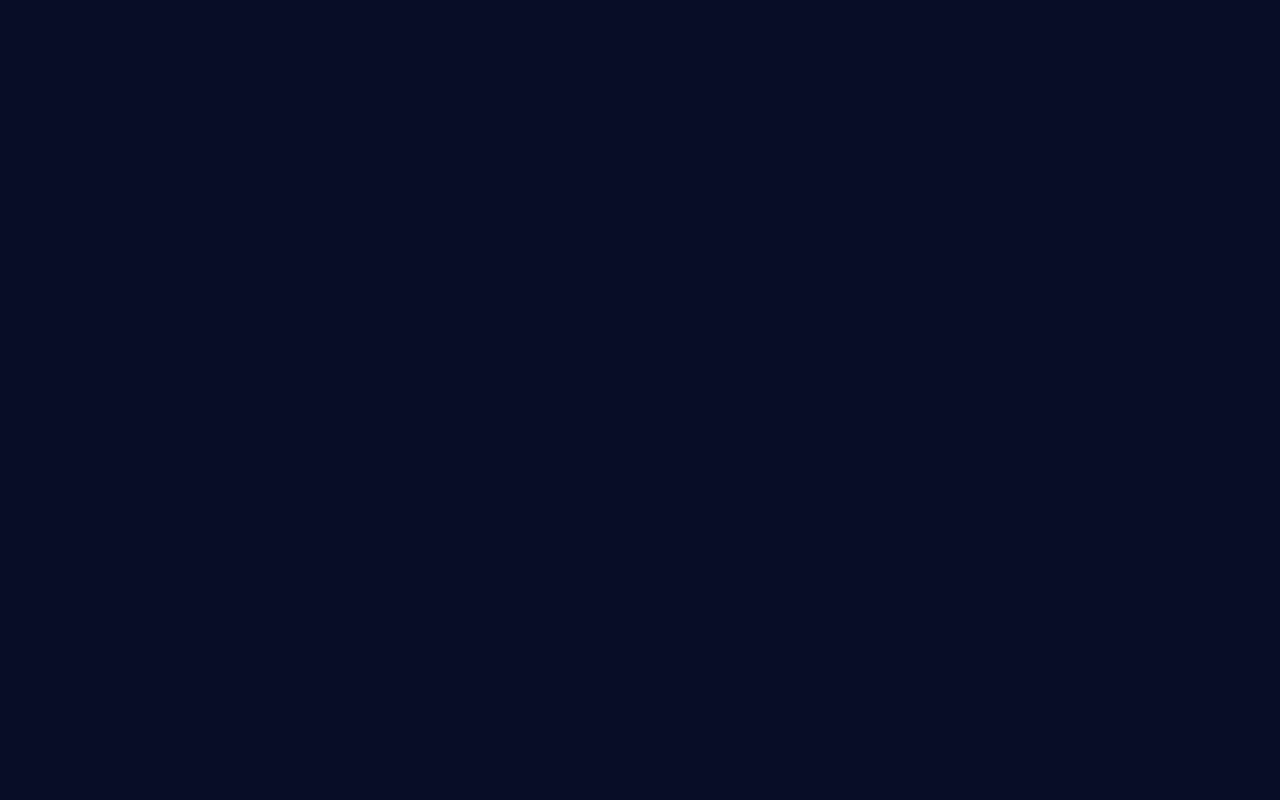
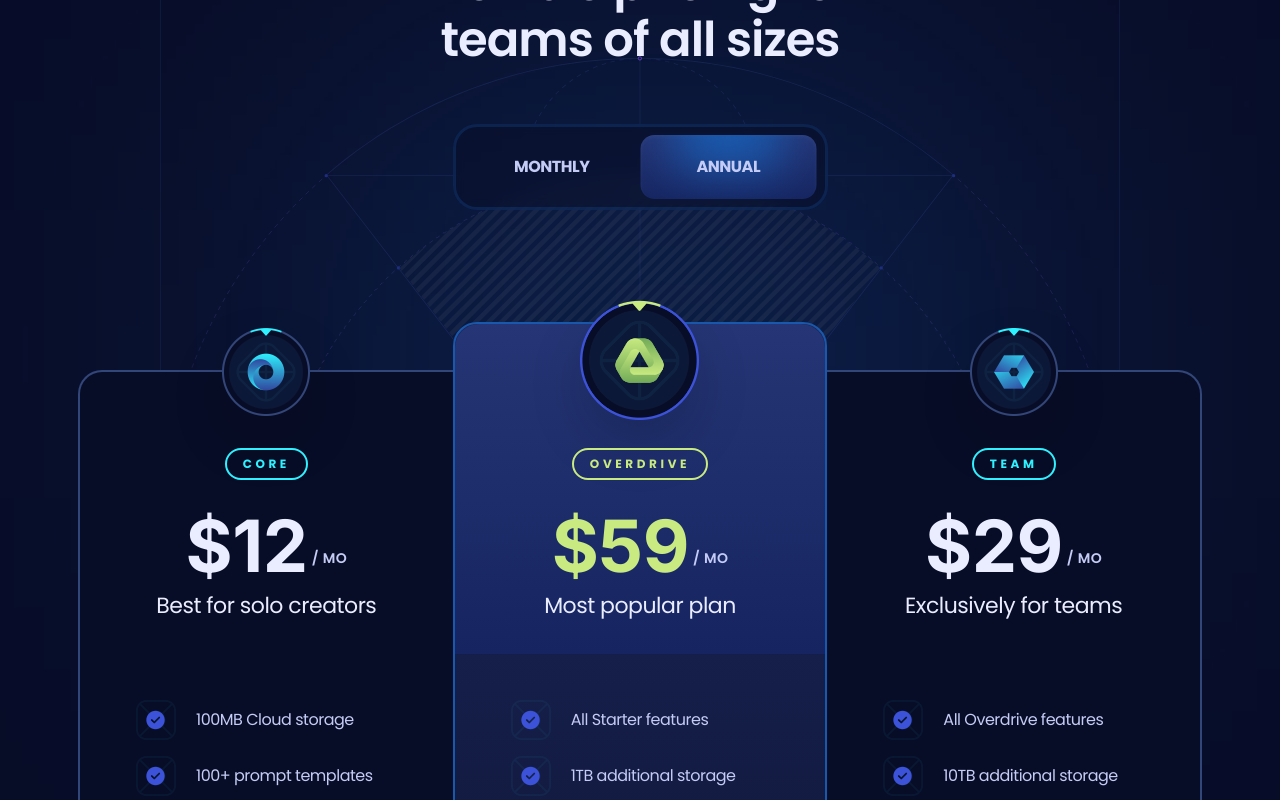
Before and after one commit to AhmadAli-68/Xora-UI, a React (Vite) app: page / in a window 1280 px wide. Shown: the part 1960-2760 px from the top of the page. Before the commit the page ends 1804 px from the top, so only its background shows below. Built offline with nearby package versions, Linux system fonts and the light colour scheme.

Commit message:
Implement the Pricing section

```diff
--- a/package.json
+++ b/package.json
@@ -13,6 +13,7 @@
     "@tailwindcss/vite": "^4.3.3",
     "clsx": "^2.1.1",
     "react": "^19.3.1",
+    "react-countup": "^6.5.3",
     "react-dom": "^19.3.1",
     "react-scroll": "^1.9.3",
     "tailwindcss": "^4.3.3"
--- a/src/App.jsx
+++ b/src/App.jsx
@@ -1,6 +1,7 @@
 import Features from './sections/Features'
 import Header from './sections/Header'
 import Hero from './sections/Hero'
+import Pricing from './sections/Pricing'
 
 const App = () => {
   return (
@@ -8,6 +9,7 @@ const App = () => {
       <Header />
       <Hero />
       <Features />
+      <Pricing />
     </main>
   )
 }
--- a/src/index.css
+++ b/src/index.css
@@ -70,7 +70,7 @@
   --leading-12: 48px;
 
   /* border-radius */
-  --radius-20: 20px;
+  --radius-14: 14px;
   --radius-20: 20px;
   --radius-40: 40px;
   --radius-half: 50%;
--- a/src/sections/Header.jsx
+++ b/src/sections/Header.jsx
@@ -57,7 +57,7 @@ const Header = () => {
                 <li className='nav-logo'>
                   <Link
                     to='hero'
-                    offset={-200}
+                    offset={-250}
                     spy={true}
                     smooth={true}
                     className={clsx('max-lg:hidden transition-transform duration-500 cursor-pointer')}
--- /dev/null
+++ b/src/sections/Pricing.jsx
@@ -0,0 +1,157 @@
+import clsx from 'clsx';
+import { useState } from 'react';
+import { Element } from 'react-scroll';
+import { plans } from '../constants';
+import CountUp from 'react-countup';
+import CustomButton from '../components/CustomButton';
+
+const Pricing = () => {
+  const [Monthly, setMonthly] = useState(false);
+
+  console.log(CountUp)
+
+  return (
+    <section>
+      <Element name='pricing'>
+        <div className='container'>
+          <div className='max-w-960 pricing-head_before relative mx-auto border-l border-r border-s2 bg-s1/50 pb-40 pt-28 max-xl:max-w-4xl max-lg:border-none max-md:pb-32 max-md:pt-16'>
+            <h3 className='h3 max-lg:h4 max-md:h5 z-3 relative mx-auto mb-14 max-w-lg text-center text-p4 max-md:mb-11 max-sm:max-w-sm'>
+              Flexible pricing for teams of all sizes
+            </h3>
+
+            <div className='relative z-4 mx-auto flex w-93.75 rounded-3xl border-[3px] border-s4/25 bg-s1/50 p-2 backdrop-blur-[6px] max-md:w-77.5'>
+              <button
+                onClick={() => setMonthly(true)}
+                className={clsx('pricing-head_btn cursor-pointer', Monthly && 'text-p4')}
+              >
+                Monthly
+              </button>
+              <button
+                onClick={() => setMonthly(false)}
+                className={clsx('pricing-head_btn cursor-pointer', !Monthly && 'text-p4')}
+              >
+                Annual
+              </button>
+
+              <div className={clsx(
+                'g4 rounded-14 before:h-100 pricing-head_btn_before absolute left-2 top-2 h-[calc(100%-16px)] w-[calc(50%-8px)] overflow-hidden shadow-400 transition-transform duration-500',
+                !Monthly && 'translate-x-full'
+              )} />
+            </div>
+
+            <div className='pricing-bg'>
+              <img
+                src='/images/bg-outlines.svg'
+                width={960}
+                height={380}
+                className='relative z-2'
+                alt='outlines' />
+              <img
+                src='/images/bg-outlines-fill.png'
+                width={960}
+                height={380}
+                className='absolute inset-0 opacity-5 mix-blend-soft-light'
+                alt='outlines' />
+            </div>
+          </div>
+
+          {/* Pricing section */}
+          <div className='scroll-hide relative z-2 -mt-12 flex items-start max-xl:gap-5 max-xl:overflow-auto max-xl:pt-6'>
+            {plans.map((plan, index) => (
+              <div
+                key={plan.id}
+                className='pricing-plan_first pricing-plan_last pricing-plan_odd pricing-plan_even relative border-2 p-7 min-w-80 max-lg:rounded-3xl xl:w-[calc(33.33%+2px)]'
+              >
+                {index === 1 && (
+                  <div className='g4 absolute h-330 left-0 right-0 top-0 z-1 rounded-tl-3xl rounded-tr-3xl' />
+                )}
+
+                <div className={clsx(
+                  'absolute left-0 right-0 z-2 flex items-center justify-center',
+                  index === 1 ? '-top-6' : '-top-6 xl:-top-11'
+                )}>
+                  <img
+                    src={plan.logo}
+                    className={clsx(
+                      'object-contain drop-shadow-2xl',
+                      index === 1 ? 'size-30' : 'size-22'
+                    )}
+                    alt={plan.title} />
+                </div>
+
+                <div className={clsx(
+                  'relative flex flex-col items-center',
+                  index === 1 ? 'pt-24' : 'pt-12'
+                )}>
+                  <div className={clsx(
+                    'small-2 rounded-20 z-2 mx-auto mb-6 border-2 px-4 py-1.5 uppercase',
+                    index === 1 ? 'border-p3 text-p3' : 'border-p1 text-p1'
+                  )}>
+                    {plan.title}
+                  </div>
+
+                  <div className='relative z-2 flex items-center justify-center'>
+                    <div className={clsx(
+                      'h-num flex items-start',
+                      index === 1 ? 'text-p3' : 'text-p4'
+                    )}>
+                      ${' '}
+                      <CountUp
+                        start={plan.priceMonthly}
+                        end={Monthly ? plan.priceMonthly : plan.priceYearly}
+                        duration={0.4}
+                        useEasing={false}
+                        preserveValue
+                      />
+                    </div>
+
+                    <div className='small-1 relative top-3 ml-1 uppercase'>
+                      / mo
+                    </div>
+                  </div>
+                </div>
+
+                <div className={clsx(
+                  'body-1 relative z-2 mx-auto mb-10 w-full border-b-s2 pb-9 text-center text-p4',
+                  // index === 1 && 'border-b'
+                )}>
+                  {plan.caption}
+                </div>
+
+                <ul className='mx-auto space-y-4 xl:px-7'>
+                  {plan.features.map((feat) => (
+                    <li
+                      key={feat}
+                      className='relative z-2 flex items-center gap-5'
+                    >
+                      <img
+                        src='/images/check.png'
+                        className='size-10 object-contain'
+                        alt='check' />
+
+                      <p className='flex-1'>{feat}</p>
+                    </li>
+                  ))}
+                </ul>
+
+                <div className='mt-10 flex w-full justify-center'>
+                  <CustomButton icon={plan.icon}>
+                    Get Started
+                  </CustomButton>
+                </div>
+
+                {index === 1 && (
+                  <p className='small-compact mt-9 text-center text-p3 before:content-["-"] before:mx-2.5 after:mx-2.5 after:content-["-"]'>
+                    Limited Time Offer
+                  </p>
+                )}
+              </div>
+            ))}
+          </div>
+        </div>
+      </Element>
+    </section>
+  )
+}
+
+export default Pricing
--- a/vite.config.js
+++ b/vite.config.js
@@ -8,4 +8,7 @@ export default defineConfig({
     react(),
     tailwindcss()
   ],
+  legacy: {
+    inconsistentCjsInterop: true
+  }
 })
```
Also changed, not shown: 1 other file (tests, documents, lock files or other folders).
